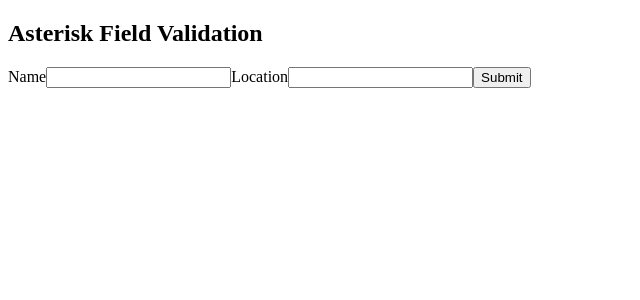
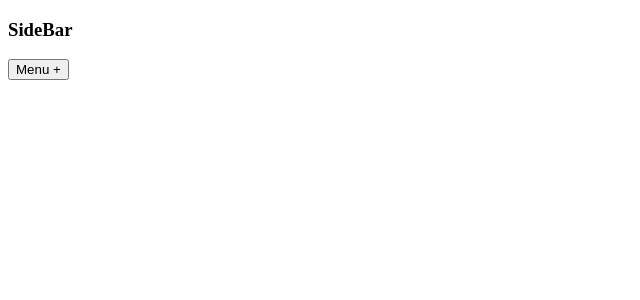
Before and after one commit to nynishuyadav85/InterviewPrep, a React (Vite) app in the folder interview/: page / in a window 1280 px wide. Shown: the top 300 px of the page, without its empty margins (0-640 px from the left). Built offline with nearby package versions, Linux system fonts and the light colour scheme.

Commit message:
feat: add SideBar component for navigation menu and toggle functionality

```diff
--- a/interview/src/App.jsx
+++ b/interview/src/App.jsx
@@ -1,6 +1,7 @@
 // import { QueryClient, QueryClientProvider } from '@tanstack/react-query'
 import './App.css'
-import FieldValidation from './components/AstrickFieldValidation/FieldValidation'
+// import FieldValidation from './components/AstrickFieldValidation/FieldValidation'
+import SideBar from './components/SideBar/SideBar'
 // import AutoSave from './components/AutoSave/AutoSave'
 // import FrequentlyAsked from './components/Faq/FrequentlyAsked'
 // import TanStackQuery from './Concepts/TanStackQuery'
@@ -33,7 +34,8 @@ function App() {
       {/* <HOC /> */}
       {/* <FrequentlyAsked /> */}
       {/* <AutoSave /> */}
-      <FieldValidation />
+      {/* <FieldValidation /> */}
+      <SideBar />
     </>
   )
 }
--- /dev/null
+++ b/interview/src/components/SideBar/SideBar.jsx
@@ -0,0 +1,21 @@
+import { useState } from "react"
+
+const SideBar = () => {
+    const [toggle, setToggle] = useState(false)
+    return (
+        <div>
+            <h3>
+                SideBar
+            </h3>
+            <button type="button" onClick={() => setToggle(!toggle)}>Menu {toggle ? "-" : "+"}</button>
+            {toggle && <div>
+                <li>Home</li>
+                <li>Dashboard</li>
+                <li>About</li>
+                <li>Contact Us</li>
+            </div>}
+        </div>
+    )
+}
+
+export default SideBar
```
